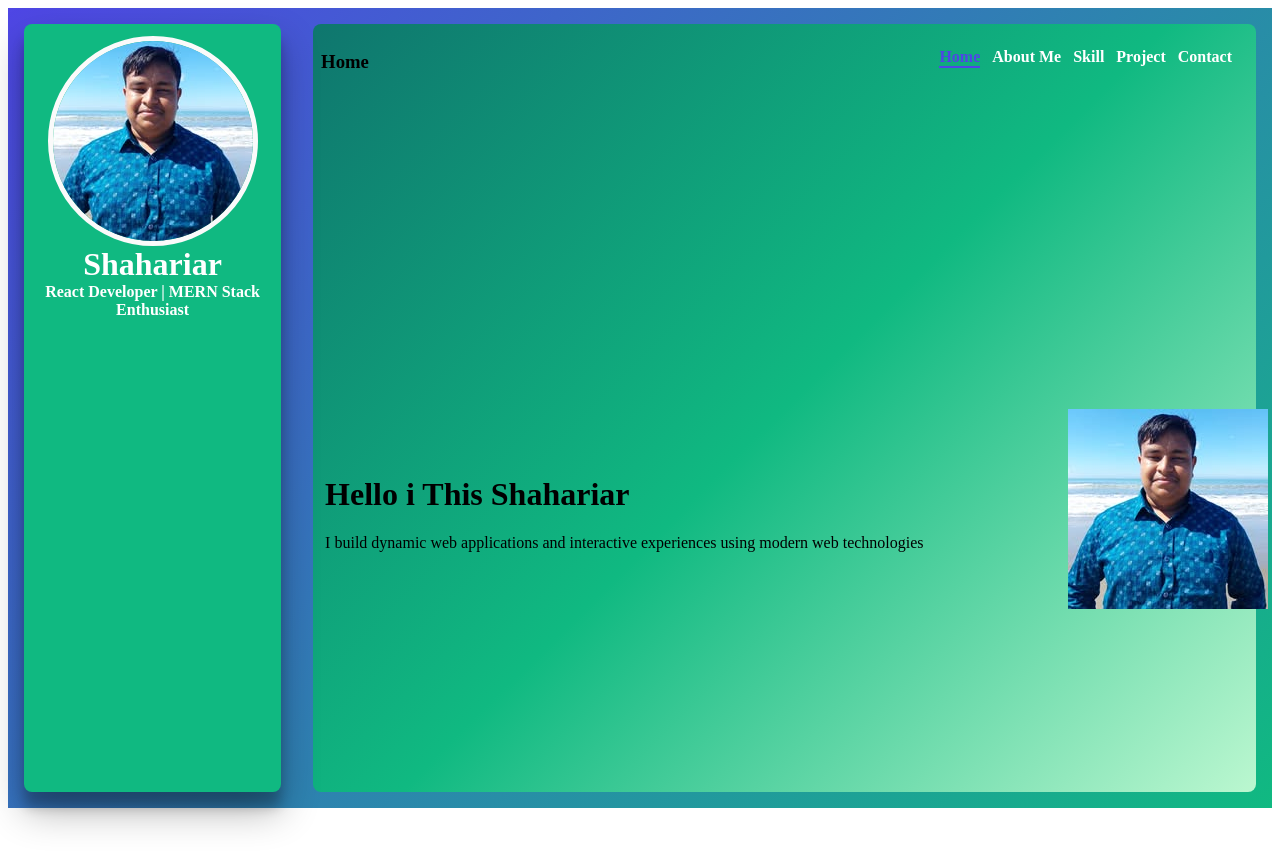
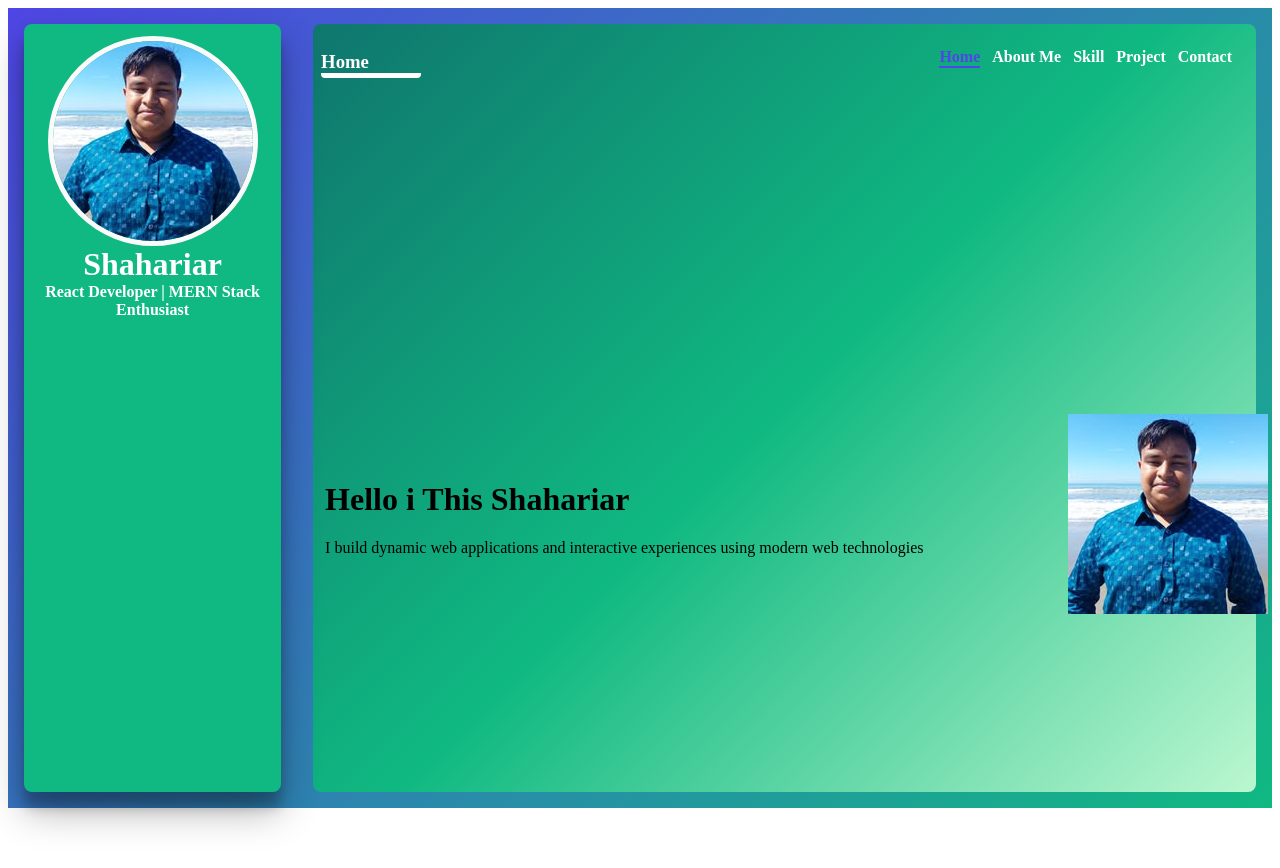
Before and after one commit to shahariar270/portfolio-template, a React (Vite) app in the folder client/: page / in a window 1280 px wide. Shown: the top 868 px of the page. Built offline with nearby package versions, Linux system fonts and the light colour scheme.

Commit message:
heading style added

```diff
--- a/client/src/assets/styles/common/layout/_header.scss
+++ b/client/src/assets/styles/common/layout/_header.scss
@@ -4,4 +4,12 @@
         justify-content: space-between;
         padding: 8px;
     }
+    &--route-name {
+        h3 {
+            border-bottom: 5px solid var(--text-white);
+            border-radius: 4px;
+            width: 100px;
+            color: var(--text-white);
+        }
+    }
 }
```
